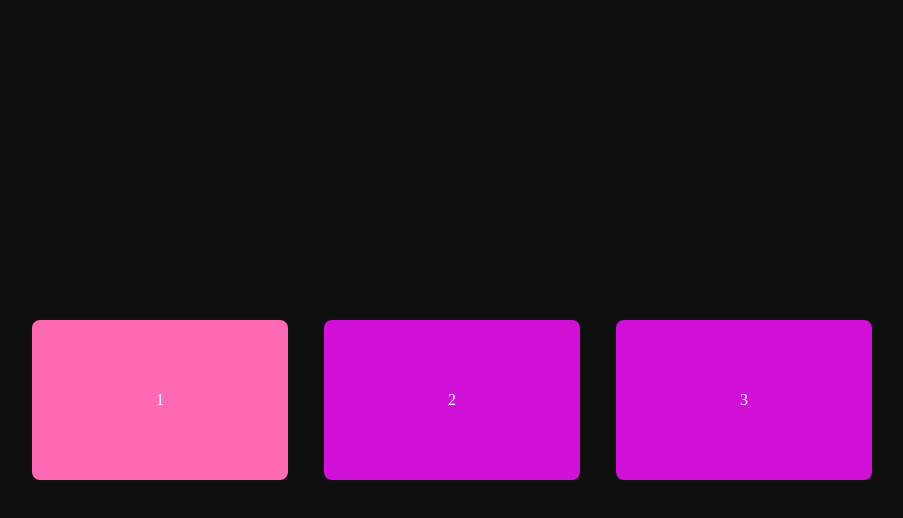
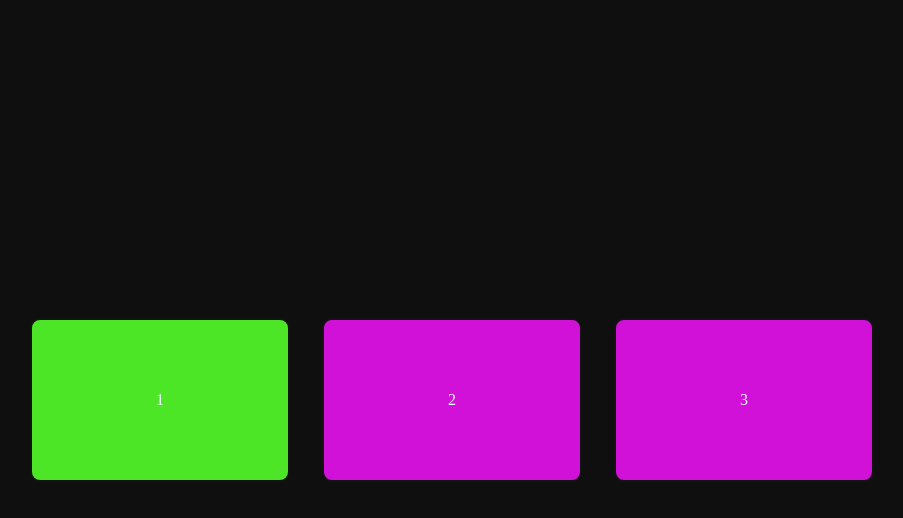
Before and after one commit to mariafernandasimardo/displayflex1a, a plain HTML site: page index.html in a window 1280 px wide. In both pictures the pointer is over the element 348 px from the left and 400 px from the top of the page. Shown: the whole page, without its empty margins (188-1091 px from the left). Drawn offline with Linux system fonts and the light colour scheme.

Commit message:
yjdyjyjn

```diff
--- a/index.html
+++ b/index.html
@@ -36,7 +36,7 @@
         }
 
         .box:hover{
-            background-color: hotpink;
+            background-color: rgb(77, 230, 39);
         }
     </style>
 </head>
```
